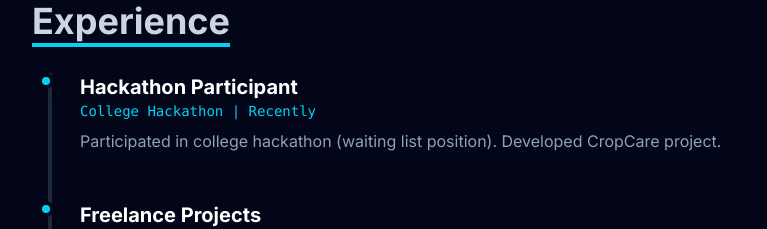
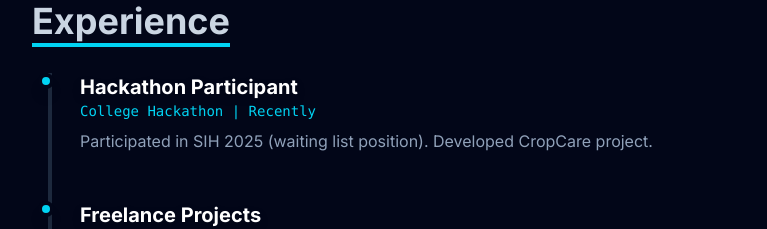
Before and after one commit to DarkCoder26/Portfolio, a React (Vite) app: page / in a window 1280 px wide. Shown: the part 4440-4669 px from the top of the page, without its empty margins (256-1023 px from the left). Built offline with nearby package versions, Linux system fonts and the light colour scheme; the HTML template or start-up script is replaced by a standard one.

Commit message:
Initial commit

```diff
--- a/src/components/Experience.jsx
+++ b/src/components/Experience.jsx
@@ -7,7 +7,7 @@ const Experience = () => {
           role: "Hackathon Participant",
           company: "College Hackathon",
           date: "Recently",
-          description: "Participated in college hackathon (waiting list position). Developed CropCare project."
+          description: "Participated in SIH 2025 (waiting list position). Developed CropCare project."
         },
         {
           role: "Freelance Projects",
```
Also changed, not shown: 1 other file (tests, documents, lock files or other folders).
